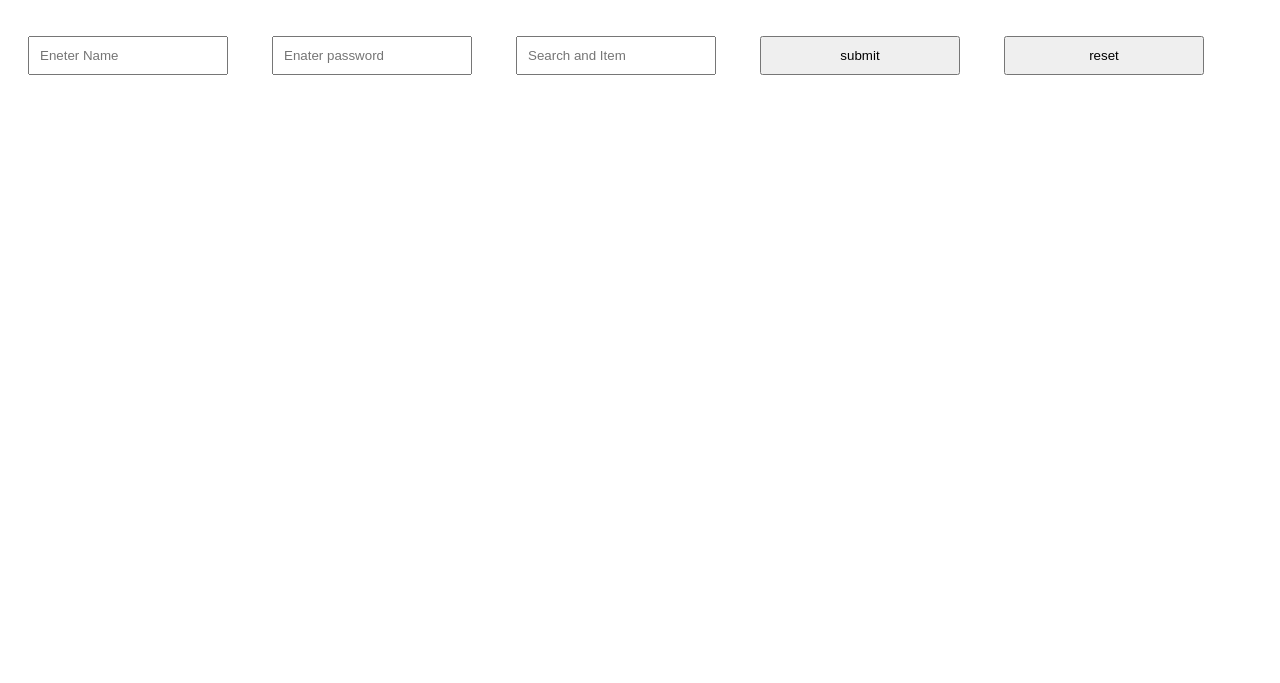
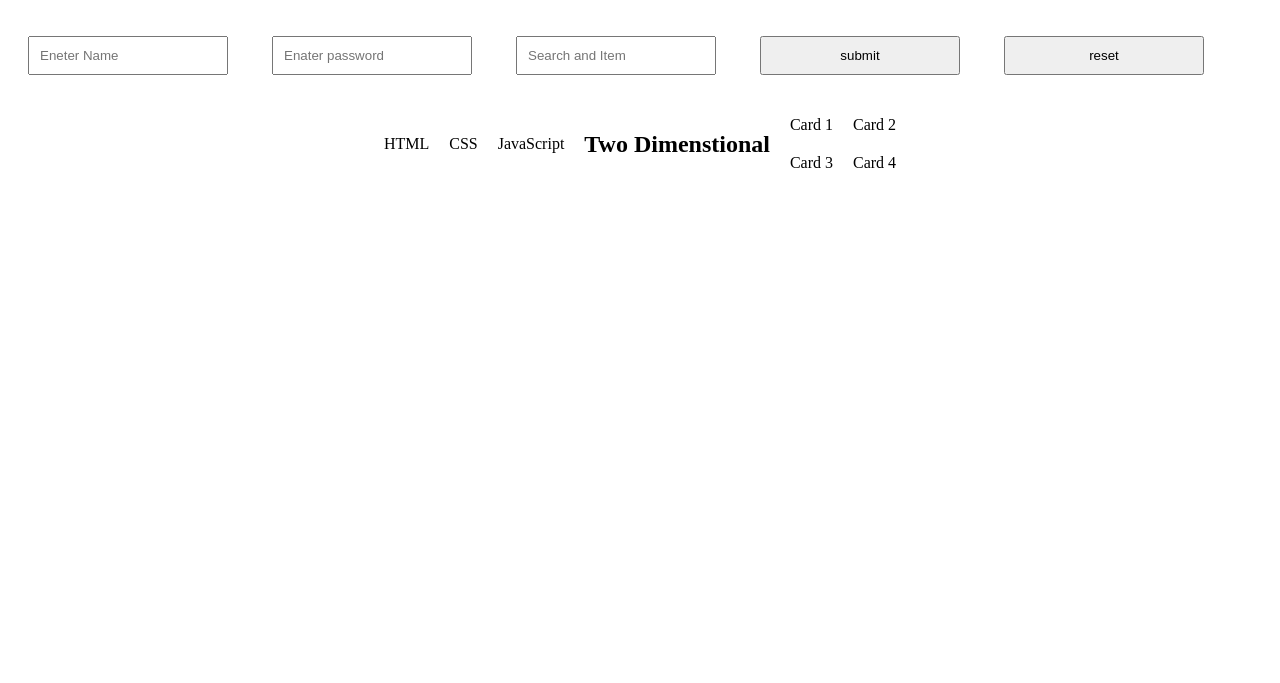
Before and after one commit to Henry4501/mernproject, a plain HTML site: page index.html in a window 1280 px wide. Shown: the part 117-800 px from the top of the page. Drawn offline with Linux system fonts and the light colour scheme.

Commit message:
minor changes

```diff
--- a/index.css
+++ b/index.css
@@ -1,5 +1,6 @@
+
 h1 {
-    color: rgb(158, 86, 226);
+    color: rgb(0, 255, 217);
     text-align: center;
     font-family: 'Segoe UI', Tahoma, Geneva, Verdana, sans-serif;
     font-size: 2rem;
@@ -29,18 +30,20 @@ h1 {
 
 }
 
-.inputclass {
+ .inputclass {
     padding: 10px;
     margin: 20px;
     width: 200px;
 }
-.inputclass {
-    padding: 10px;
-    margin: 20px;
-    width: 200px;<form action="">
-        <input type="text" name="fname" placeholder="Enter Name" class="inputclass">
-        <input type="password" name="lname" placeholder="Enter password" class="inputclass">
-        <input type="search" name="sr" placeholder="Search and Item" class="inputclass">
-        <input type="button" value="submit" class="inputclass">
-        <input type="reset" value="reset" class="inputclass">
-        </form>
+.container {
+    display: flex;
+    justify-content: center;
+    align-items: center;
+    gap: 20px;
+}
+
+.grid {
+    display: grid;
+    grid-template-columns: repeat(2, 1fr);
+    gap: 20px;
+}
--- a/index.html
+++ b/index.html
@@ -16,6 +16,7 @@
             </nav>
         </header>
         <h1>Welcome to MITS!</h1>
+        <script src="index.js"> </script>
         <form action="">
         <input type="text" name="fname" placeholder="Eneter Name" class="inputclass">
         <input type="password" name="lanme" placeholder="Enater password" class="inputclass">
@@ -24,7 +25,20 @@
         <input type="reset" value="reset" class="inputclass">
 
     </form>
+<div class="container">
+        <div>HTML</div>
+        <div>CSS</div>
+        <div>JavaScript</div>
 
-        <script src="index.js"> </script>
+
+        <h2>Two Dimenstional</h2>
+
+        <div class="grid">
+            <div>Card 1</div>
+            <div>Card 2</div>
+            <div>Card 3</div>
+            <div>Card 4</div>
+        </div>
+
     </body>
 </html>
```
